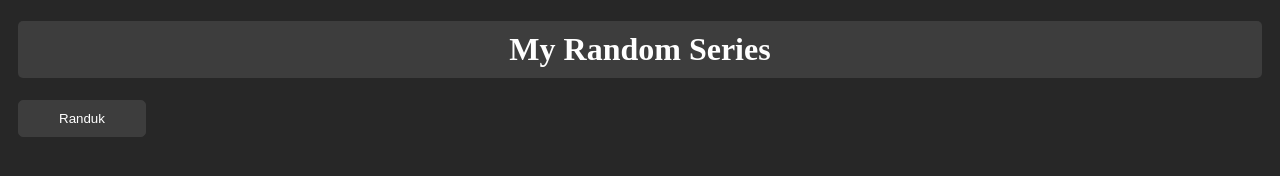
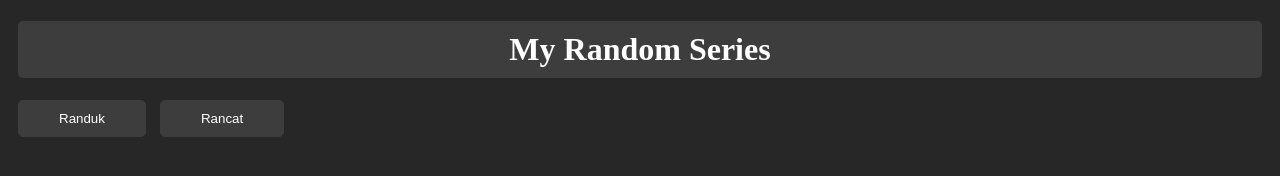
Before and after one commit to EricAn0630/HTML, a plain HTML site: page index.html in a window 1280 px wide. Drawn offline with Linux system fonts and the light colour scheme.

Commit message:
Update index.html

```diff
--- a/index.html
+++ b/index.html
@@ -35,5 +35,6 @@
 <body>
     <h1>My Random Series</h1>
     <button onclick="location.href='/Randuk'">Randuk</button>
+    <button onclick="location.href='/Rancat'">Rancat</button>
 </body>
 </html>
```
